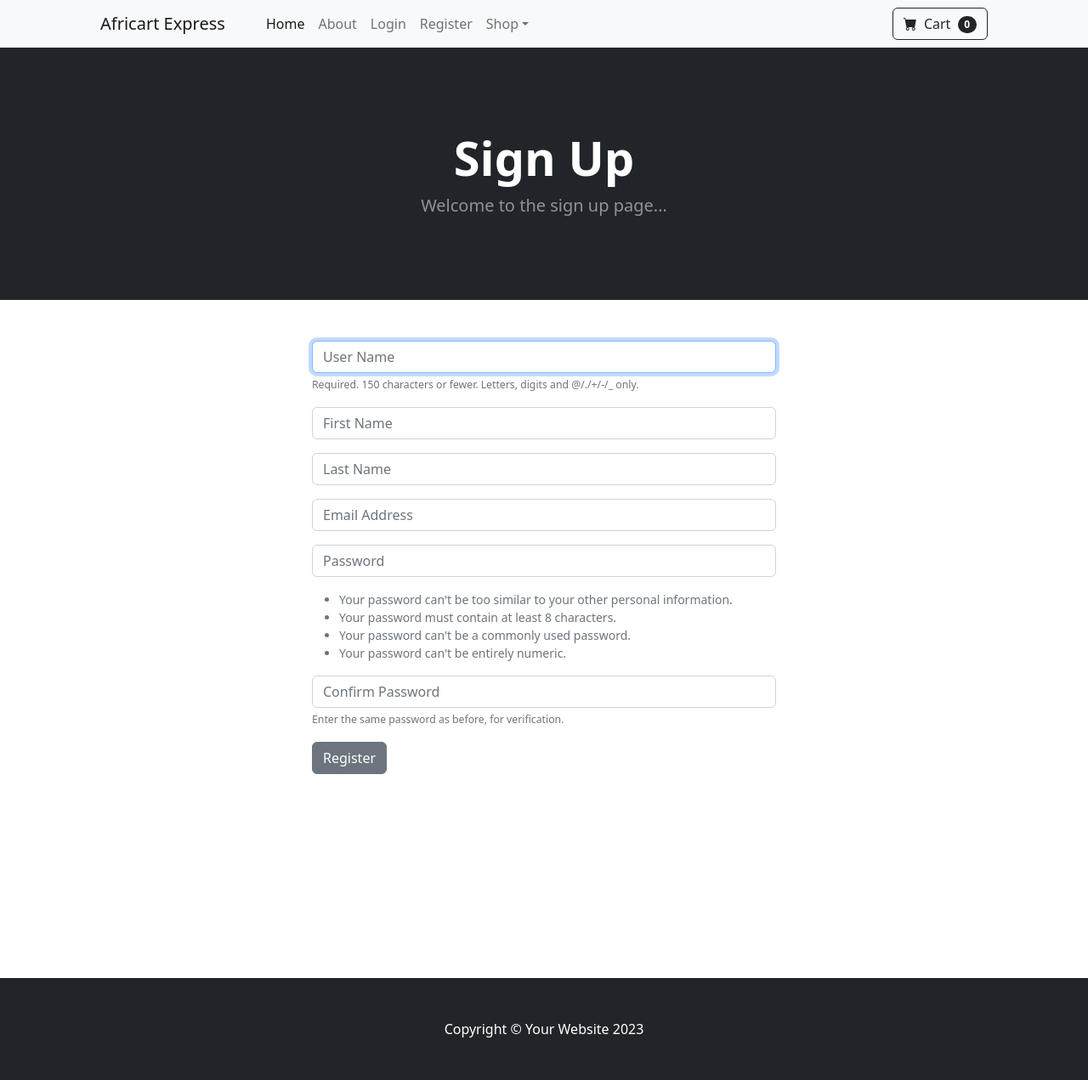
After one commit to Peter-Oenga/Retail-Store, a Django app: page /register/ in a window 1280 px wide. The commit adds this page. Shown: the whole page at 85% size. Run offline with Django 5.2, Linux system fonts and the light colour scheme; some libraries are stand-ins or nearby versions.

Commit message:
User registration

```diff
--- /dev/null
+++ b/Store/core/forms.py
@@ -0,0 +1,30 @@
+from django.contrib.auth.models import User
+from django.contrib.auth.forms import UserCreationForm
+from django import forms
+
+class SignUpForm(UserCreationForm):
+    email = forms.EmailField(label="", widget=forms.TextInput(attrs={'class':'form-control', 'placeholder':'Email Address'}))
+    first_name = forms.CharField(label="", max_length=100, widget=forms.TextInput(attrs={'class':'form-control', 'placeholder':'First Name'}))
+    last_name = forms.CharField(label="", max_length=100, widget=forms.TextInput(attrs={'class':'form-control', 'placeholder':'Last Name'}))
+
+    class Meta:
+        model = User
+        fields = ('username', 'first_name', 'last_name', 'email', 'password1', 'password2')
+
+    def __init__(self, *args, **kwargs):
+        super(SignUpForm, self).__init__(*args, **kwargs)
+
+        self.fields['username'].widget.attrs['class'] = 'form-control'
+        self.fields['username'].widget.attrs['placeholder'] = 'User Name'
+        self.fields['username'].label = ''
+        self.fields['username'].help_text = '<span class="form-text text-muted"><small>Required. 150 characters or fewer. Letters, digits and @/./+/-/_ only.</small></span>'
+
+        self.fields['password1'].widget.attrs['class'] = 'form-control'
+        self.fields['password1'].widget.attrs['placeholder'] = 'Password'
+        self.fields['password1'].label = ''
+        self.fields['password1'].help_text = '<ul class="form-text text-muted small"><li>Your password can\'t be too similar to your other personal information.</li><li>Your password must contain at least 8 characters.</li><li>Your password can\'t be a commonly used password.</li><li>Your password can\'t be entirely numeric.</li></ul>'
+
+        self.fields['password2'].widget.attrs['class'] = 'form-control'
+        self.fields['password2'].widget.attrs['placeholder'] = 'Confirm Password'
+        self.fields['password2'].label = ''
+        self.fields['password2'].help_text = '<span class="form-text text-muted"><small>Enter the same password as before, for verification.</small></span>'
--- a/Store/core/urls.py
+++ b/Store/core/urls.py
@@ -6,5 +6,6 @@ urlpatterns = [
     path("", views.index, name="index"),
     path("about/", views.about, name='about'),
     path('login/', views.login_user, name='login'),
-    path('logout/', views.logout_user, name='logout')
+    path('logout/', views.logout_user, name='logout'),
+    path('register/', views.register_user, name='register')
 ]
--- a/Store/core/views.py
+++ b/Store/core/views.py
@@ -2,6 +2,9 @@ from django.shortcuts import render, redirect
 from . models import product
 from django.contrib.auth import authenticate, login, logout
 from django.contrib import messages
+from django.contrib.auth.forms import UserCreationForm
+from .forms import SignUpForm
+from django import forms
 
 # Create your views here.
 def index(request):
@@ -35,3 +38,28 @@ def login_user(request):
 
     else:
         return render(request, "login.html", {})
+
+
+
+def  register_user(request):
+    form = SignUpForm()
+    if request.method == 'POST':
+        form = SignUpForm(request.POST)
+
+        if form.is_valid():
+            form.save()
+
+            username = form.cleaned_data['username']
+            password = form.cleaned_data['password1']
+            #login The User
+
+            user = authenticate(username=username, password=password)
+            login(request, user)
+            messages.success(request, 'You have registered succesfully!')
+            return redirect('index')
+
+        else:
+            messages.success(request, "Whoops! There was a problem, Please try again")
+            return redirect('register')
+    else:
+        return render(request, 'register.html', {"form":form})
--- a/Store/templates/navbar.html
+++ b/Store/templates/navbar.html
@@ -12,6 +12,8 @@
                     <li class="nav-item"><a class="nav-link" href="{%url 'logout'%}">Logout</a></li>
                  {%else%}
                     <li class="nav-item"><a class="nav-link" href="{%url 'login'%}">Login</a></li>
+
+                    <li class="nav-item"><a class="nav-link" href="{%url 'register'%}">Register</a></li>
                  {% endif %}
                     <li class="nav-item dropdown">
                     <a class="nav-link dropdown-toggle" id="navbarDropdown" href="#" role="button" data-bs-toggle="dropdown" aria-expanded="false">Shop</a>
--- /dev/null
+++ b/Store/templates/register.html
@@ -0,0 +1,38 @@
+{% extends 'base.html'%}
+{% block content %}
+<!-- Header-->
+<header class="bg-dark py-5">
+    <div class="container px-4 px-lg-5 my-5">
+        <div class="text-center text-white">
+            <h1 class="display-4 fw-bolder">Sign Up</h1>
+            <p class="lead fw-normal text-white-50 mb-0">Welcome to the sign up page...</p>
+        </div>
+    </div>
+</header>
+
+<div class="container">
+    <div class="row">
+
+            <div class="col-md-6 offset-md-3">
+                <br></br>
+
+                <form method="POST" action="{%url 'register'%}">
+                    {%csrf_token%}
+                    {{form.as_p}}
+                    <button type="submit" class="btn btn-secondary">
+                    Register
+                    </button>
+                </form>
+
+<br></br>
+<br></br>
+<br></br>
+<br></br>
+<br></br>
+            </div>
+
+
+    </div>
+
+</div>
+{%endblock%}
```
Also changed, not shown: Store/db.sqlite3.
